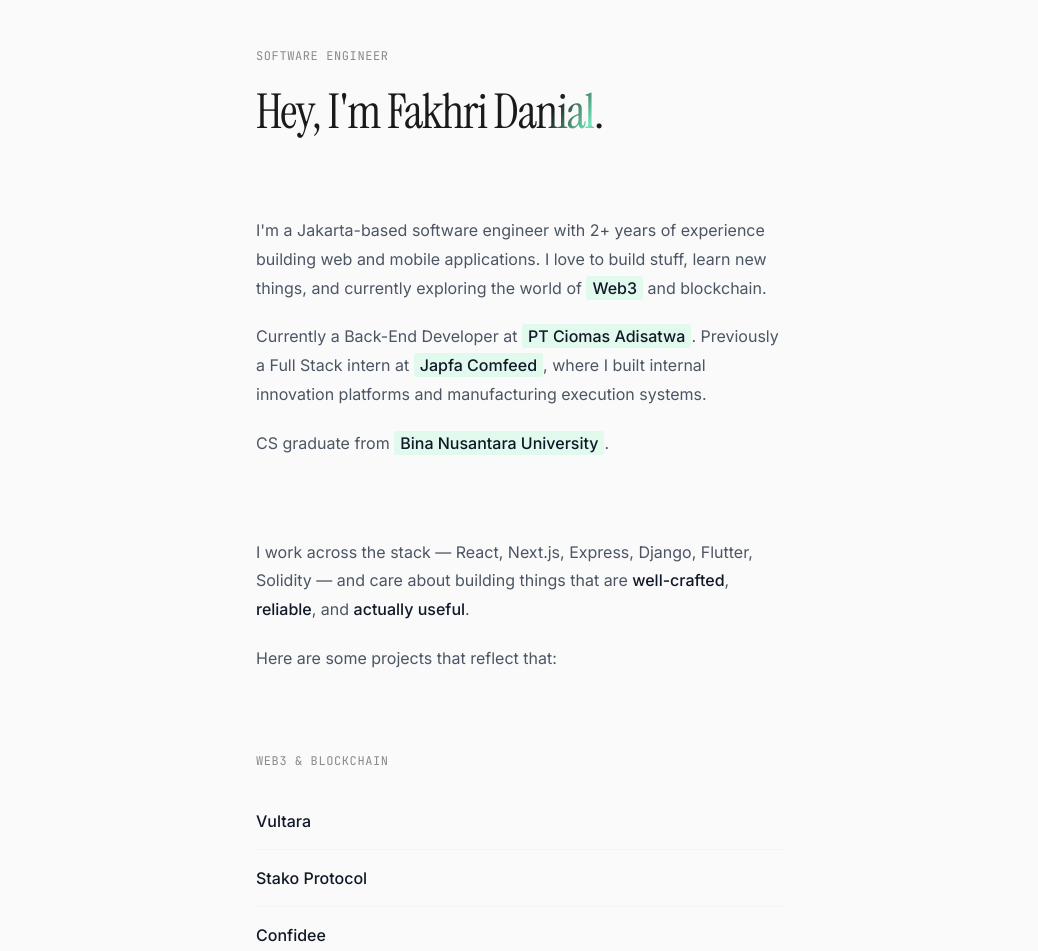
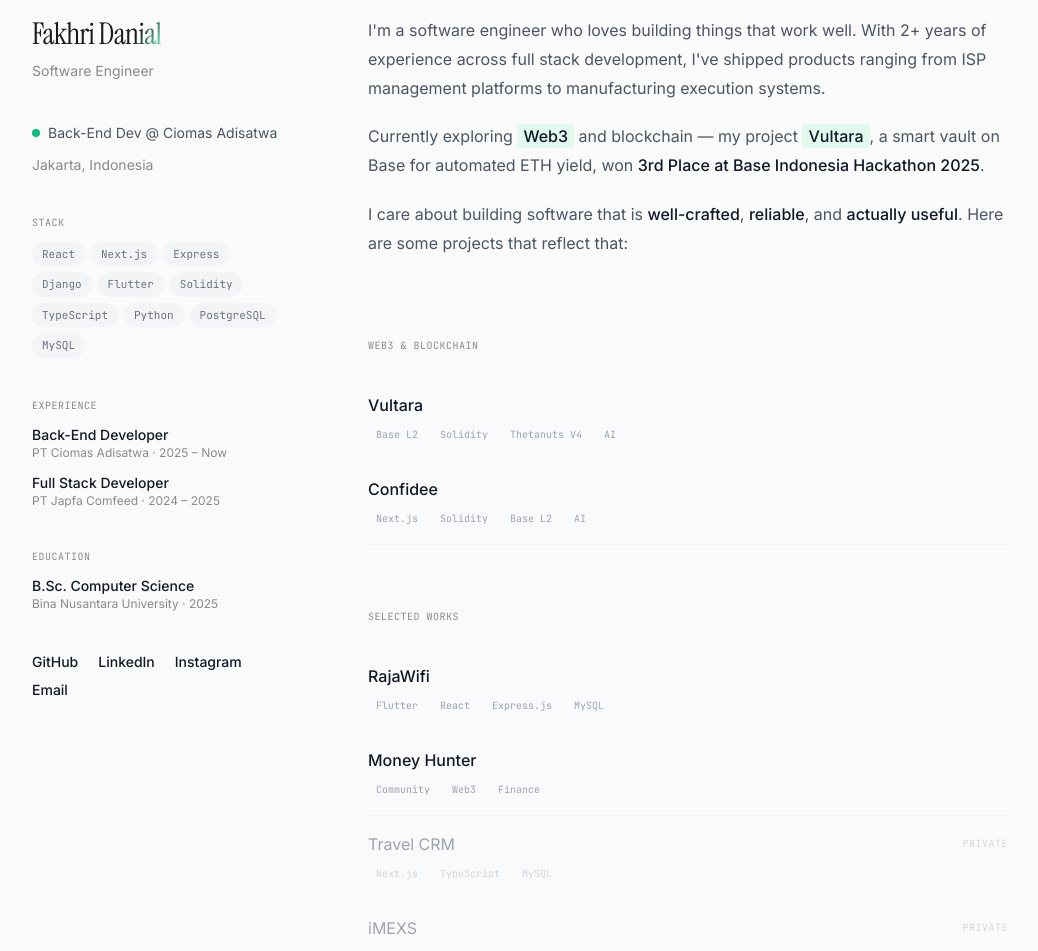
Before and after one commit to fdaniall/personal-website, a Next.js app: page / in a window 1280 px wide. Shown: the part 80-1031 px from the top of the page, without its empty margins (120-1158 px from the left). Built offline with nearby package versions, Linux system fonts and the light colour scheme.

Commit message:
feat: update project component to display technology tags and redesign landing page layout

```diff
--- a/src/app/page.tsx
+++ b/src/app/page.tsx
@@ -9,10 +9,12 @@
 const ProjectLink = ({
   title,
   description,
+  tech,
   href,
 }: {
   title: string;
   description: string;
+  tech: string[];
   href?: string;
 }) => {
   const isPublic = href && href !== "#";
@@ -20,9 +22,21 @@
   if (!isPublic) {
     return (
       <div className="project-link py-4 border-b border-gray-100">
-        <div className="flex items-center justify-between">
+        <div className="flex items-center justify-between gap-4">
           <span className="text-gray-400">{title}</span>
-          <span className="font-mono text-xs text-gray-300">private</span>
+          <span className="font-mono text-[10px] text-gray-300 uppercase tracking-wider">
+            private
+          </span>
+        </div>
+        <div className="flex flex-wrap gap-1.5 mt-2">
+          {tech.map((t) => (
+            <span
+              key={t}
+              className="font-mono text-[10px] text-gray-300 bg-gray-50 px-2 py-0.5 rounded-full"
+            >
+              {t}
+            </span>
+          ))}
         </div>
       </div>
     );
@@ -35,12 +49,22 @@
       rel="noopener noreferrer"
       className="project-link group block py-4 border-b border-gray-100 hover:border-gray-300 transition-colors"
     >
-      <div className="flex items-center justify-between">
+      <div className="flex items-center justify-between gap-4">
         <span className="text-gray-900 font-medium">{title}</span>
-        <ArrowUpRight size={16} className="arrow text-muted" />
+        <ArrowUpRight size={16} className="arrow text-muted flex-shrink-0" />
       </div>
       <div className="project-desc">
         <p className="text-sm text-muted pt-2">{description}</p>
+      </div>
+      <div className="flex flex-wrap gap-1.5 mt-2">
+        {tech.map((t) => (
+          <span
+            key={t}
+            className="font-mono text-[10px] text-gray-400 bg-gray-50 px-2 py-0.5 rounded-full group-hover:bg-highlight/40 group-hover:text-gray-600 transition-colors"
+          >
+            {t}
+          </span>
+        ))}
       </div>
     </a>
   );
@@ -51,126 +75,119 @@
     href={href}
     target="_blank"
     rel="noopener noreferrer"
-    className="social-link text-gray-900 font-medium"
+    className="social-link text-gray-900 font-medium text-sm"
   >
     {label}
   </a>
 );
 
+const StatusDot = () => (
+  <span className="relative flex h-2 w-2">
+    <span className="animate-ping absolute inline-flex h-full w-full rounded-full bg-emerald-400 opacity-75" />
+    <span className="relative inline-flex rounded-full h-2 w-2 bg-emerald-500" />
+  </span>
+);
+
 export default function Home() {
   return (
-    <main className="min-h-screen max-w-xl mx-auto px-6 py-20 md:py-32">
-      {/* ── Greeting ── */}
-      <section className="mb-20 animate-fade-up">
-        <p className="text-muted font-mono text-xs tracking-wider uppercase mb-6">
+    <main className="min-h-screen max-w-5xl mx-auto px-6 py-16 md:py-24">
+      <div className="flex flex-col md:flex-row gap-16 md:gap-20">
+        {/* ── Left: Sidebar ── */}
+        <aside className="md:w-64 md:flex-shrink-0 animate-fade-up">
+          <div className="md:sticky md:top-24 space-y-10">
+            {/* Identity */}
+            <div>
+              <h1 className="text-2xl md:text-3xl font-serif tracking-tight leading-tight mb-2">
+                <span className="name-shimmer">Fakhri Danial</span>
+              </h1>
+              <p className="text-sm text-muted leading-relaxed">
                 Software Engineer
               </p>
-        <h1 className="text-4xl md:text-5xl font-serif tracking-tight leading-tight">
-          Hey, I&apos;m{" "}
-          <span className="name-shimmer">Fakhri Danial</span>.
-        </h1>
-      </section>
+            </div>
 
-      {/* ── About ── */}
-      <section className="mb-20 space-y-5 text-gray-600 leading-[1.8] animate-fade-up delay-1">
-        <p>
-          I&apos;m a Jakarta-based software engineer with 2+ years of
-          experience building web and mobile applications. I love to build
-          stuff, learn new things, and currently exploring the world of{" "}
-          <Highlight>Web3</Highlight> and blockchain.
+            {/* Status */}
+            <div className="space-y-3">
+              <div className="flex items-center gap-2">
+                <StatusDot />
+                <span className="text-sm text-gray-600">
+                  Back-End Dev @ Ciomas Adisatwa
+                </span>
+              </div>
+              <p className="text-sm text-muted">Jakarta, Indonesia</p>
+            </div>
+
+            {/* Tech */}
+            <div>
+              <h3 className="font-mono text-[10px] text-muted uppercase tracking-wider mb-3">
+                Stack
+              </h3>
+              <div className="flex flex-wrap gap-1.5">
+                {[
+                  "React",
+                  "Next.js",
+                  "Express",
+                  "Django",
+                  "Flutter",
+                  "Solidity",
+                  "TypeScript",
+                  "Python",
+                  "PostgreSQL",
+                  "MySQL",
+                ].map((t) => (
+                  <span
+                    key={t}
+                    className="font-mono text-[11px] text-gray-500 bg-gray-100 px-2.5 py-1 rounded-full"
+                  >
+                    {t}
+                  </span>
+                ))}
+              </div>
+            </div>
+
+            {/* Experience */}
+            <div>
+              <h3 className="font-mono text-[10px] text-muted uppercase tracking-wider mb-3">
+                Experience
+              </h3>
+              <div className="space-y-3">
+                <div>
+                  <p className="text-sm text-gray-900 font-medium">
+                    Back-End Developer
                   </p>
+                  <p className="text-xs text-muted">
+                    PT Ciomas Adisatwa &middot; 2025 &ndash; Now
+                  </p>
+                </div>
+                <div>
+                  <p className="text-sm text-gray-900 font-medium">
+                    Full Stack Developer
+                  </p>
+                  <p className="text-xs text-muted">
+                    PT Japfa Comfeed &middot; 2024 &ndash; 2025
+                  </p>
+                </div>
+              </div>
+            </div>
 
-        <p>
-          Currently a Back-End Developer at{" "}
-          <Highlight>PT Ciomas Adisatwa</Highlight>. Previously a Full Stack
-          intern at <Highlight>Japfa Comfeed</Highlight>, where I built
-          internal innovation platforms and manufacturing execution systems.
+            {/* Education */}
+            <div>
+              <h3 className="font-mono text-[10px] text-muted uppercase tracking-wider mb-3">
+                Education
+              </h3>
+              <p className="text-sm text-gray-900 font-medium">
+                B.Sc. Computer Science
               </p>
+              <p className="text-xs text-muted">
+                Bina Nusantara University &middot; 2025
+              </p>
+            </div>
 
-        <p>
-          CS graduate from{" "}
-          <Highlight>Bina Nusantara University</Highlight>.
-        </p>
-      </section>
-
-      {/* ── What I bring ── */}
-      <section className="mb-20 space-y-5 text-gray-600 leading-[1.8] animate-fade-up delay-2">
-        <p>
-          I work across the stack — React, Next.js, Express, Django, Flutter,
-          Solidity — and care about building things that are{" "}
-          <strong className="text-gray-900 font-medium">well-crafted</strong>,{" "}
-          <strong className="text-gray-900 font-medium">reliable</strong>, and{" "}
-          <strong className="text-gray-900 font-medium">
-            actually useful
-          </strong>
-          .
-        </p>
-
-        <p>Here are some projects that reflect that:</p>
-      </section>
-
-      {/* ── Web3 Projects ── */}
-      <section className="mb-16 animate-fade-up delay-3">
-        <h2 className="font-mono text-xs text-muted uppercase tracking-wider mb-6">
-          Web3 & Blockchain
-        </h2>
-        <div className="flex flex-col">
-          <ProjectLink
-            title="Vultara"
-            description="Smart Vault on Base — automated ETH yield via Thetanuts covered calls. 3rd Place, Base Indonesia Hackathon 2025."
-            href="https://www.vultara.xyz/"
+            {/* Links */}
+            <div className="flex flex-wrap gap-x-5 gap-y-2">
+              <SocialLink
+                label="GitHub"
+                href="https://github.com/fdaniall"
               />
-          <ProjectLink
-            title="Stako Protocol"
-            description="Buy global stocks with IDRX stablecoin. Tokenized stock protocol built on Lisk L2."
-            href="https://stako.vercel.app/"
-          />
-          <ProjectLink
-            title="Confidee"
-            description="Anonymous social platform powered by Base L2 and AI. 10k+ users on the Web2 version."
-            href="https://confidee.xyz"
-          />
-        </div>
-      </section>
-
-      {/* ── Selected Works ── */}
-      <section className="mb-20 animate-fade-up delay-4">
-        <h2 className="font-mono text-xs text-muted uppercase tracking-wider mb-6">
-          Selected Works
-        </h2>
-        <div className="flex flex-col">
-          <ProjectLink
-            title="RajaWifi"
-            description="Modular ISP management — mobile app, admin dashboard, and payment gateway. Flutter + Express + React."
-            href="https://play.google.com/store/apps/details?id=com.rajawifi.app"
-          />
-          <ProjectLink
-            title="Money Hunter"
-            description="Financial tracking and management tool."
-            href="https://moneyhunter.xyz"
-          />
-          <ProjectLink
-            title="Travel CRM"
-            description="Comprehensive travel management, sales, and loyalty system."
-          />
-          <ProjectLink
-            title="iMEXS"
-            description="Intelligent Manufacturing Execution System for real-time inventory monitoring."
-          />
-          <ProjectLink
-            title="Your Innovation"
-            description="Internal platform for showcasing corporate innovation ideas."
-          />
-        </div>
-      </section>
-
-      {/* ── Connect ── */}
-      <section className="mb-20 animate-fade-up delay-5">
-        <h2 className="font-mono text-xs text-muted uppercase tracking-wider mb-6">
-          Elsewhere
-        </h2>
-        <div className="flex flex-wrap gap-x-6 gap-y-3">
-          <SocialLink label="GitHub" href="https://github.com/fdaniall" />
               <SocialLink
                 label="LinkedIn"
                 href="https://linkedin.com/in/fdaniall"
@@ -184,14 +201,110 @@
                 href="mailto:fakhridanial29@gmail.com"
               />
             </div>
+          </div>
+        </aside>
+
+        {/* ── Right: Content ── */}
+        <div className="flex-1 min-w-0">
+          {/* About */}
+          <section className="mb-20 space-y-5 text-gray-600 leading-[1.8] animate-fade-up delay-1">
+            <p>
+              I&apos;m a software engineer who loves building things that
+              work well. With 2+ years of experience across full stack
+              development, I&apos;ve shipped products ranging from ISP
+              management platforms to manufacturing execution systems.
+            </p>
+
+            <p>
+              Currently exploring <Highlight>Web3</Highlight> and blockchain
+              — my project <Highlight>Vultara</Highlight>, a smart vault on
+              Base for automated ETH yield, won{" "}
+              <strong className="text-gray-900 font-medium">
+                3rd Place at Base Indonesia Hackathon 2025
+              </strong>
+              .
+            </p>
+
+            <p>
+              I care about building software that is{" "}
+              <strong className="text-gray-900 font-medium">
+                well-crafted
+              </strong>
+              ,{" "}
+              <strong className="text-gray-900 font-medium">reliable</strong>
+              , and{" "}
+              <strong className="text-gray-900 font-medium">
+                actually useful
+              </strong>
+              . Here are some projects that reflect that:
+            </p>
           </section>
 
-      {/* ── Footer ── */}
-      <footer className="pt-10 border-t border-gray-100 animate-fade-up delay-6">
-        <p className="font-mono text-xs text-gray-300">
+          {/* Web3 Projects */}
+          <section className="mb-16 animate-fade-up delay-2">
+            <h2 className="font-mono text-[10px] text-muted uppercase tracking-wider mb-6">
+              Web3 & Blockchain
+            </h2>
+            <div className="flex flex-col">
+              <ProjectLink
+                title="Vultara"
+                description="Smart Vault on Base — automated ETH yield via Thetanuts covered calls. 3rd Place, Base Indonesia Hackathon 2025."
+                tech={["Base L2", "Solidity", "Thetanuts V4", "AI"]}
+                href="https://www.vultara.xyz/"
+              />
+              <ProjectLink
+                title="Confidee"
+                description="Web3 anonymous social platform built on Base L2 with AI integration."
+                tech={["Next.js", "Solidity", "Base L2", "AI"]}
+                href="https://confidee.xyz"
+              />
+            </div>
+          </section>
+
+          {/* Selected Works */}
+          <section className="mb-20 animate-fade-up delay-3">
+            <h2 className="font-mono text-[10px] text-muted uppercase tracking-wider mb-6">
+              Selected Works
+            </h2>
+            <div className="flex flex-col">
+              <ProjectLink
+                title="RajaWifi"
+                description="Modular ISP management — mobile app, admin dashboard, and payment gateway."
+                tech={["Flutter", "React", "Express.js", "MySQL"]}
+                href="https://play.google.com/store/apps/details?id=com.rajawifi.app"
+              />
+              <ProjectLink
+                title="Money Hunter"
+                description="Web3 and finance community. Co-founded and growing the ecosystem."
+                tech={["Community", "Web3", "Finance"]}
+                href="https://moneyhunter.xyz"
+              />
+              <ProjectLink
+                title="Travel CRM"
+                description="Comprehensive travel management, sales, and loyalty system."
+                tech={["Next.js", "TypeScript", "MySQL"]}
+              />
+              <ProjectLink
+                title="iMEXS"
+                description="Intelligent Manufacturing Execution System for real-time inventory monitoring."
+                tech={["Django", "React", "PostgreSQL"]}
+              />
+              <ProjectLink
+                title="Japfa Innovation"
+                description="Internal platform for showcasing corporate innovation ideas."
+                tech={["Django", "CSS", "PostgreSQL"]}
+              />
+            </div>
+          </section>
+
+          {/* Footer */}
+          <footer className="pt-10 border-t border-gray-100 animate-fade-up delay-4">
+            <p className="font-mono text-[10px] text-gray-300 uppercase tracking-wider">
               &copy; {new Date().getFullYear()} Fakhri Danial
             </p>
           </footer>
+        </div>
+      </div>
     </main>
   );
 }
```
Lines whose indentation alone changed are shown as unchanged.
